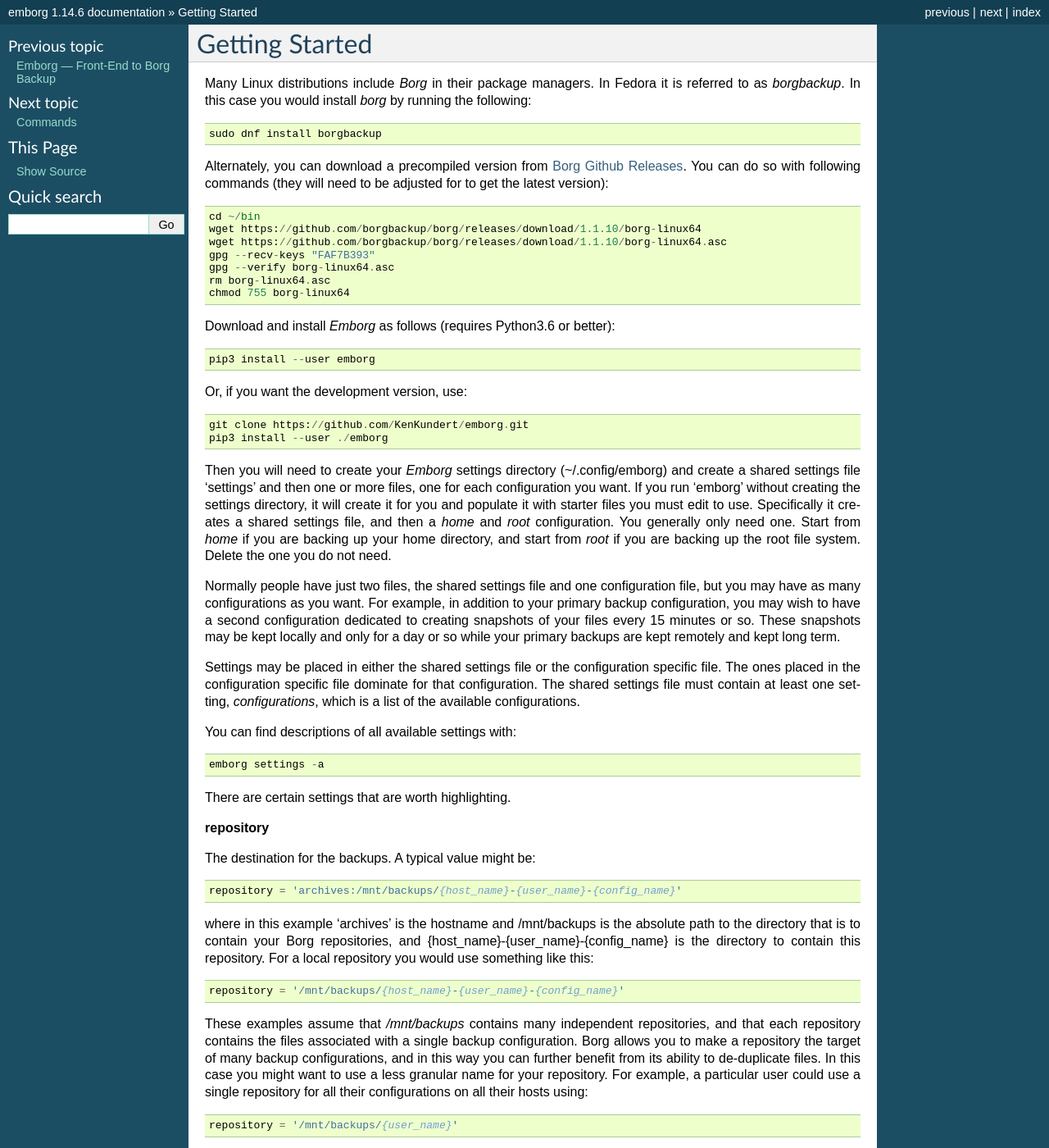
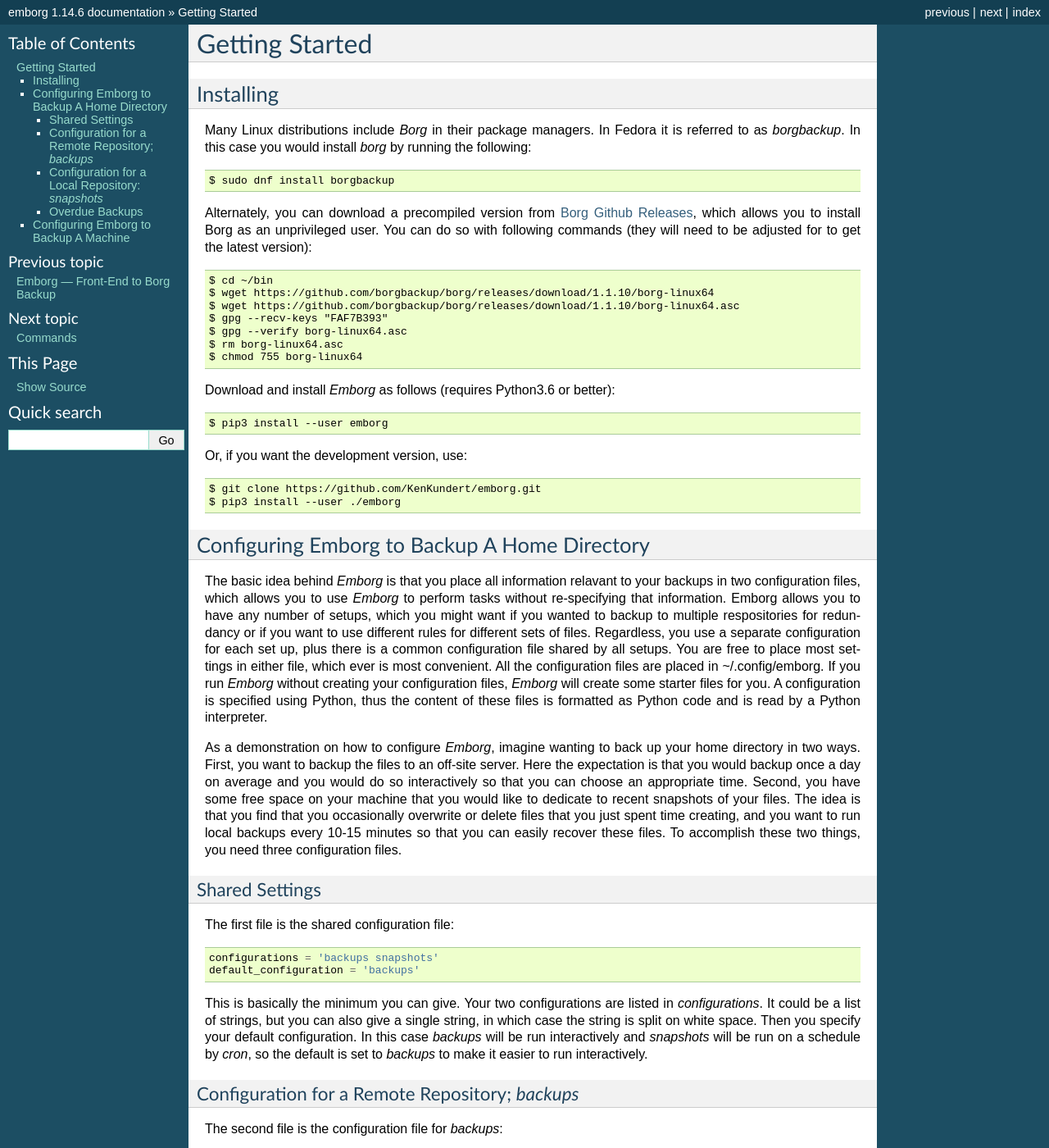
Before and after one commit to KenKundert/emborg, a Sphinx documentation site: the page built from doc/installing.rst, in a window 1280 px wide and 1400 px high. Shown: the whole window at 82% size. Built offline with Sphinx 7.4.7, drawn with Linux system fonts in a browser that asks for light colours; some of the changed text lies outside the part shown.

Commit message:
Refine the documentation. Add log_dir as a placeholder.

```diff
--- a/doc/installing.rst
+++ b/doc/installing.rst
@@ -3,221 +3,311 @@
 Getting Started
 ===============
 
+Installing
+----------
+
 Many Linux distributions include *Borg* in their package managers. In Fedora it
 is referred to as *borgbackup*. In this case you would install *borg* by running
 the following::
 
-    sudo dnf install borgbackup
+    $ sudo dnf install borgbackup
 
 Alternately, you can download a precompiled version from `Borg Github Releases
-<https://github.com/borgbackup/borg/releases/>`_. You can do so with following
-commands (they will need to be adjusted for to get the latest version)::
+<https://github.com/borgbackup/borg/releases/>`_, which allows you to install
+Borg as an unprivileged user.  You can do so with following commands (they will
+need to be adjusted for to get the latest version)::
 
-    cd ~/bin
-    wget https://github.com/borgbackup/borg/releases/download/1.1.10/borg-linux64
-    wget https://github.com/borgbackup/borg/releases/download/1.1.10/borg-linux64.asc
-    gpg --recv-keys "FAF7B393"
-    gpg --verify borg-linux64.asc
-    rm borg-linux64.asc
-    chmod 755 borg-linux64
+    $ cd ~/bin
+    $ wget https://github.com/borgbackup/borg/releases/download/1.1.10/borg-linux64
+    $ wget https://github.com/borgbackup/borg/releases/download/1.1.10/borg-linux64.asc
+    $ gpg --recv-keys "FAF7B393"
+    $ gpg --verify borg-linux64.asc
+    $ rm borg-linux64.asc
+    $ chmod 755 borg-linux64
 
 Download and install *Emborg* as follows (requires Python3.6 or better)::
 
-    pip3 install --user emborg
+    $ pip3 install --user emborg
 
 Or, if you want the development version, use::
 
-    git clone https://github.com/KenKundert/emborg.git
-    pip3 install --user ./emborg
-
-Then you will need to create your *Emborg* settings directory (~/.config/emborg)
-and create a shared settings file 'settings' and then one or more files, one for
-each configuration you want.  If you run 'emborg' without creating the settings
-directory, it will create it for you and populate it with starter files you must
-edit to use.  Specifically it creates a shared settings file, and then a *home*
-and *root* configuration. You generally only need one. Start from *home* if you
-are backing up your home directory, and start from *root* if you are backing up
-the root file system.  Delete the one you do not need.
-
-Normally people have just two files, the shared settings file and one
-configuration file, but you may have as many configurations as you want.
-For example, in addition to your primary backup configuration, you may wish to
-have a second configuration dedicated to creating snapshots of your files every
-15 minutes or so. These snapshots may be kept locally and only for a day or so
-while your primary backups are kept remotely and kept long term.
-
-Settings may be placed in either the shared settings file or the configuration
-specific file. The ones placed in the configuration specific file dominate for
-that configuration.  The shared settings file must contain at least one setting,
-*configurations*, which is a list of the available configurations.
-
-You can find descriptions of all available settings with::
-
-    emborg settings -a
-
-There are certain settings that are worth highlighting.
+    $ git clone https://github.com/KenKundert/emborg.git
+    $ pip3 install --user ./emborg
 
 
-**repository**
+Configuring Emborg to Backup A Home Directory
+----------------------------------------------
 
-The destination for the backups. A typical value might be::
+The basic idea behind *Emborg* is that you place all information relavant to
+your backups in two configuration files, which allows you to use *Emborg* to
+perform tasks without re-specifying that information.  Emborg allows you to have
+any number of setups, which you might want if you wanted to backup to multiple
+respositories for redundancy or if you want to use different rules for different
+sets of files. Regardless, you use a separate configuration for each set up,
+plus there is a common configuration file shared by all setups. You are free to
+place most settings in either file, which ever is most convenient.  All the
+configuration files are placed in ~/.config/emborg. If you run *Emborg* without
+creating your configuration files, *Emborg* will create some starter files for
+you.  A configuration is specified using Python, thus the content of these files
+is formatted as Python code and is read by a Python interpreter.
 
-    repository = 'archives:/mnt/backups/{host_name}-{user_name}-{config_name}'
-
-where in this example 'archives' is the hostname and /mnt/backups is the
-absolute path to the directory that is to contain your Borg repositories,
-and {host_name}-{user_name}-{config_name} is the directory to contain this
-repository.  For a local repository you would use something like this::
-
-    repository = '/mnt/backups/{host_name}-{user_name}-{config_name}'
-
-These examples assume that */mnt/backups* contains many independent
-repositories, and that each repository contains the files associated with
-a single backup configuration.  Borg allows you to make a repository the target
-of many backup configurations, and in this way you can further benefit from its
-ability to de-duplicate files.  In this case you might want to use a less
-granular name for your repository.  For example, a particular user could use
-a single repository for all their configurations on all their hosts using::
-
-    repository = '/mnt/backups/{user_name}'
-
-In this case you should specify the *prefix* setting, described next, to allow
-the archives created by each backup configuration to be distinguished.
+As a demonstration on how to configure *Emborg*, imagine wanting to back up your
+home directory in two ways. First, you want to backup the files to an off-site
+server. Here the expectation is that you would backup once a day on average and
+you would do so interactively so that you can choose an appropriate time.
+Second, you have some free space on your machine that you would like to dedicate
+to recent snapshots of your files. The idea is that you find that you
+occasionally overwrite or delete files that you just spent time creating, and
+you want to run local backups every 10-15 minutes so that you can easily recover
+these files.  To accomplish these two things, you need three configuration
+files.
 
 
-**archive** and **prefix**
+Shared Settings
+^^^^^^^^^^^^^^^
 
-*archive* is a template that specifies the name of each archive.  A typical
-value might be::
+The first file is the shared configuration file:
 
-    archive = '{config_name}-{{now}}'
+.. code-block:: python
 
-*Emborg* examines the string for names within a single brace-pair and replaces
-them with the value specified by the name. Names within double-brace pairs are
-interpreted by *Borg*.
+    configurations = 'backups snapshots'
+    default_configuration = 'backups'
 
-This template consists of a leading part that is fixed ('{config_name}-') and
-a trailing part that varies on each archive ('{{now}}', which is replaced by
-a datestamp). The leading fixed part is referred to as the *prefix* and can be
-given separately::
-
-    archive = '{config_name}-{{now}}'
-    prefix = '{config_name}-'
-
-This is helpful when multiple configurations backup to the same repository. In
-this case *prefix* is assumed to be unique between the configurations. It allows
-certain commands to filter out archives that belong to other configurations.
-Specifically the *check*, *delete*, *info*, *list*, *mount*, and *prune*
-commands all use *prefix*.
-
-When sharing a repository between multiple backup configurations, it is
-important that all prefixes be unique. Be careful of one prefix that is a prefix
-of another. For example, prefixes of *root* and *root2* would be bad because
-*root* is a prefix of *root2*.  In the examples given, *prefix* ends with '-' to
-reduce this risk.
-
-If you do not specify either *archive* or *prefix*, then you get the following
-defaults::
-
-    prefix = '{host_name}-{user_name}-{config_name}-'
-    archive = '{prefix}{{now}}'
-
-If you specify only *prefix*, then *archive* becomes::
-
-    archive = '<prefix>{{now}}'
-
-If you specify only *archive*, then *prefix* remains unset. This is only
-suitable when there is only one backup configuration using a repository.
-
-If you want *prefix* and want to customize *now*, you should give both *prefix*
-and *archive*. For example, you can reduce the length of the timestamp using::
-
-    prefix = '{host_name}-'
-    archive = '{prefix}{{now:%Y%m%d}}'
-
-In this example the host name was used as the prefix rather than the
-configuration name. When specifying both the *prefix* and the *archive*, the
-leading part of *archive* should match *prefix*.  Be aware that by including
-only the date in the archive name rather than the full timestamp, you are
-limiting yourself to creating one archive per day.
+This is basically the minimum you can give. Your two configurations are listed
+in *configurations*. It could be a list of strings, but you can also give
+a single string, in which case the string is split on white space. Then you
+specify your default configuration. In this case *backups* will be run
+interactively and *snapshots* will be run on a schedule by *cron*, so the
+default is set to *backups* to make it easier to run interactively.
 
 
-**encryption**
+Configuration for a Remote Repository; *backups*
+^^^^^^^^^^^^^^^^^^^^^^^^^^^^^^^^^^^^^^^^^^^^^^^^
 
-The encryption mode that is used when first creating the repository. Common
-values are *none*, *authenticated*, *repokey*, and *keyfile*.  The repository is
-encrypted if you choose *repokey* or *keyfile*. In either case the passphrase
-you provide does not encrypt repository. Rather the repository is encrypted
-using a key that is randomly generated by *Borg*.  You passphrase encrypts the
-key.  Thus, to restore your files you will need both the key and the passphrase.
-With *repokey* your key is copied to the repository, so *repokey8 should only be
-used with trusted repositories. Use *keyfile* if the remote repository is not
-trusted. It does not copy the key to the repository, meaning that it is
-extremely important for you export the key using 'borg key export' and keep
-a copy in a safe place along with the passphrase.
+The second file is the configuration file for *backups*:
+
+.. code-block:: python
+
+    repository = 'backups:archives'
+    prefix = '{host_name}-'
+    encryption = 'keyfile'
+    passphrase = 'crone excess mandate bedpost'
+
+    src_dirs = '~'
+    excludes = '''
+        ~/.cache
+        **/*~
+        **/.git
+        **/__pycache__
+        **/.*.swp
+    '''
+    exclude_if_present = '.nobackup'
+
+    check_after_create = 'latest'
+    prune_after_create = True
+    keep_daily = 7
+    keep_weekly = 4
+    keep_monthly = 12
+    keep_yearly = 2
+
+This configuration assumes that you have a *backups* entry in your SSH config
+file that contains the appropriate user name, host name, port number, and such
+for the server that contains your remote repository.  It also assumes that you
+have shared an SSH key with this server so you do not need to specify a password
+each time you back up, and that that key is pre-loaded into your SSH agent.  The
+repository is actually in the *archives* directory on that server, and each
+back-up archive will be prefixed with your local host name, allowing you to
+share this repository with other machines.
+
+You specify what to backup using *src_dirs* and what not to backup using
+*excludes*.  Nominally both *src_dirs* and *excludes* take lists of strings, but
+you can also specify them using a single string, in which case the strings are
+broken into individual lines, any blank lines or lines that begin with ``#`` are
+ignored, and then the white space is removed from the front and back of each
+line.
+
+This configuration file ends with settings that tell *Emborg* to run *check* and
+*prune* operations after creating a backup, and it gives the desired prune
+schedule.
+
+This is just an example, and a rather minimal one at that.  You should not use
+it without understanding each of the settings. The *encryption* setting is
+a particularly important one for you to understand and set properly.  More
+comprehensive information about configuring *Emborg* can be found in the section
+on :ref:`configuring_emborg`.
+
+With this configuration, you can now initialize your repository and use it to
+perform backups.  If the repository does not yet exist, initialize it using::
+
+    $ emborg init
+
+Then perform a back up using::
+
+    $ emborg create
+
+or simply::
+
+    $ emborg
+
+This works because *create* is the default action and *backups* is the default
+configuration.
+
+Then, you can convince yourself it is working as expected by moving a directory
+out of the way and using *Emborg* to restore it::
+
+    $ mv bin bin-saved
+    $ emborg restore bin
 
 
-**passphrase**
+Configuration for a Local Repository: *snapshots*
+^^^^^^^^^^^^^^^^^^^^^^^^^^^^^^^^^^^^^^^^^^^^^^^^^
 
-The passphrase used when encrypting the encryption key.  Be sure to make the
-file that contains it is unreadable by others.
+The third file is the configuration file for *snapshots*:
+
+.. code-block:: python
+
+    repository = '/mnt/snapshots/{user_name}'
+    prefix = '{config_name}-'
+    encryption = 'none'
+
+    src_dirs = '~'
+    excludes = '''
+        ~/.cache
+        **/*~
+        **/.git
+        **/__pycache__
+        **/.*.swp
+    '''
+    prune_after_create = True
+    keep_within = '1d'   keep_daily = 7
+
+In this case the repository is on the local machine and it is not encrypted. It
+again backs up your home directory, but for this configuration the archives are
+only kept for a day.
+
+The repository must be initialized before it can be used::
+
+    $ emborg -c snapshots init
+
+Here the desired configuration was specified because it is not the default. Now,
+a *cron* entry can be created using ``crontab -e`` that creates a snapshot every
+10 minutes::
+
+    */10 * * * *  emborg --config snapshots --mute create
+
+Once it has run, you can pull a file from the latest snapshot using::
+
+    $ emborg restore passwords.gpg
 
 
-**passcommand**
+Overdue Backups
+^^^^^^^^^^^^^^^
 
-An alternate to *passphrase*. *Borg* runs this command to get your passphrase.
+*Emborg* allows you to easily determine when your files were last backed up
+using::
+
+    $ emborg due
+
+However, you must remember to run this command. *Emborg* also provides
+*emborg-overdue* to provide automated reminders.  You configure *emborg-overdue*
+using a configuration file: ~/.config/emborg/overdue.conf.  For example:
+
+.. code-block:: python
+
+    default_maintainer = 'me@myhost.com'
+    dumper = 'me@myhost.com'
+    default_max_age = 36 # hours
+    root = '~/.local/share/emborg'
+    repositories = [
+        dict(host='laptop (snapshots)', path='snapshots.lastbackup', max_age=0.2),
+        dict(host='laptop (backups)', path='backups.lastbackup'),
+    ]
+
+Then you would configure *cron* to run *emborg-overdue* using something like::
+
+    00 * * * * ~/.local/bin/emborg-overdue --quiet --mail
+
+This runs *emborg-overdue* every hour on the hour, and it reports any delinquent
+backups by sending mail to the appropriate maintainer (the message is sent from
+the *dumper*).  You can specify any number of repositories to check, and for
+each repository you can specify *host* (a descriptive name), *path* (the path to
+the repository from the *root* directory, a *max_age* in hours, and
+a *maintainer*. You can also specify defaults for the *maintainer* and
+*max_age*.  When run, it checks the age of each repository and sends email to
+the appropriate maintainer if it exceeds the maximum allowed age.
+
+In this example the actual repository is not checked directly, rather the
+*lastbackup* file is checked.  This is a file that is updated by *Emborg* after
+every back up. This file is found in the *Emborg* output directory. Every time
+*Emborg* runs it creates a log file that can also be found in this directory.
+That logfile can be viewed directly, or you can view it using the *log*
+command::
+
+    $ emborg log
 
 
-**avendesora_account**
+Configuring Emborg to Backup A Machine
+--------------------------------------
 
-Another alternative to *passphrase*. The name of the *Avendesora* account used
-to hold the passphrase for the encryption key. Using *Avendesora* keeps your
-passphrase out of your settings file, but requires that GPG agent be available
-and loaded with your private key.  This is normal when running interactively.
-When running batch, say from *cron*, you can use the Linux *keychain* command to
-retain your GPG credentials for you.
+The primary difference between this example and the previous is that *Emborg*
+needs to be configured and run by *root*. This allows all the files on the
+machine to be backed up regardless of who owns them.  Other than being root, the
+mechanics are very much the same.
 
+To start, run emborg to create the initial configuration files::
 
-**src_dirs**
+    # emborg
 
-The list of directories to be backed up.  A typical value might be::
+This creates the ~/.config/emborg directory in the root account and populates it
+with three files: *settings*, *root*, *home*. You can delete *home* and remove
+the reference to it in *settings*, leaving only:
 
-    src_dirs = '~'.split()
+.. code-block:: python
 
-In general, the source directories should be given as absolute paths.
+    configurations = 'root'
+    default_configuration = 'root'
 
+This assumes that most of the settings will be placed in *root*:
 
-**excludes, exclude_from**
+.. code-block:: python
 
-A list of files or directories to exclude from the backups.  Typical value might
-be::
+    repository = 'backups:backups/{host_name}'
+    prefix = '{config_name}-'
+    passphrase = 'western teaser landfall spearhead'
+    encryption = 'repokey'
 
+    src_dirs = '/'
     excludes = '''
-        ~/tmp
-        ~/.local
-        ~/.cache
-        ~/.mozilla
-        ~/.thunderbird
-        ~/.config/google-chrome*
-        ~/.config/libreoffice
-        ~/**/__pycache__
-        ~/**/*.pyc
-        ~/**/.*.swp
-        ~/**/.*.swo
-    '''.split()
+        /dev
+        /home/*/.cache
+        /proc
+        /root/.cache
+        /run
+        /tmp
+        /var
+    '''
 
-In this example ``.split()`` was used to create the list, which would not be
-appropriate if one or more of your excludes contained spaces.
-Alternatively, you can list your excludes in a file, one per line, and then
-specify the file to *Emborg* using the *exclude_from* setting.
+    check_after_create = 'latest'
+    prune_after_create = True
+    keep_daily = 7
+    keep_weekly = 4
+    keep_monthly = 12
 
+Again, this is a rather minimal example. In this case, *repokey* is used as the
+encryption method, which is only suitable if the repository is on a server you
+control.
 
-Once you have set up your configuration directory, you will need to create your
-repository. To do so, assure that the parent directory of your repository exists
-and is writable on the remote server.  Then run::
+As before you need to initialize the repository before it can be used::
 
-    emborg init
+    # emborg init
 
-Once you have done that you can create your first backup using::
+To assure that the backups are run daily, the following is added to
+/etc/cron.daily/emborg::
 
-    emborg create
+    #/bin/sh
+    # Run root backups
+
+    emborg --mute --config root create
+
+This is preferred for laptops because cron.daily is guaranteed to run each day
+as long as machine is turned on for any length of time.
--- a/doc/utilities.rst
+++ b/doc/utilities.rst
@@ -6,6 +6,8 @@
 
 Overdue
 -------
+
+.. _server_overdue:
 
 Checking for Overdue Backups from the Server
 ~~~~~~~~~~~~~~~~~~~~~~~~~~~~~~~~~~~~~~~~~~~~
@@ -99,6 +101,8 @@
 saved to a file.
 
 
+.. _client_overdue:
+
 Checking for Overdue Backups from the Client
 ~~~~~~~~~~~~~~~~~~~~~~~~~~~~~~~~~~~~~~~~~~~~
 
```
Also changed, not shown: doc/commands.rst (+8 -5 lines), doc/configuring.rst (+18 -17 lines), doc/examples.rst (+39 -37 lines), doc/index.rst (+25 -10 lines), 3 other files.
